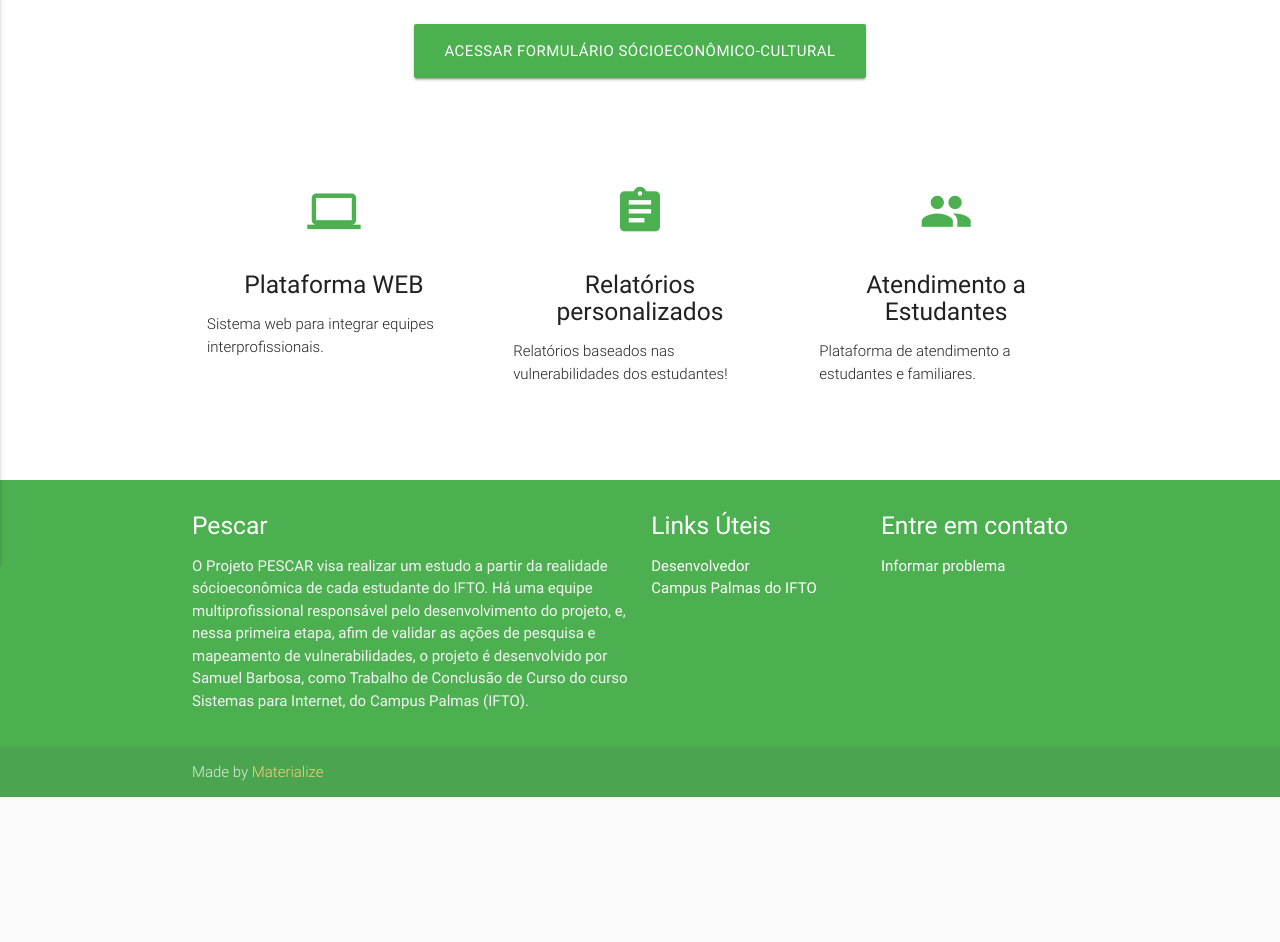
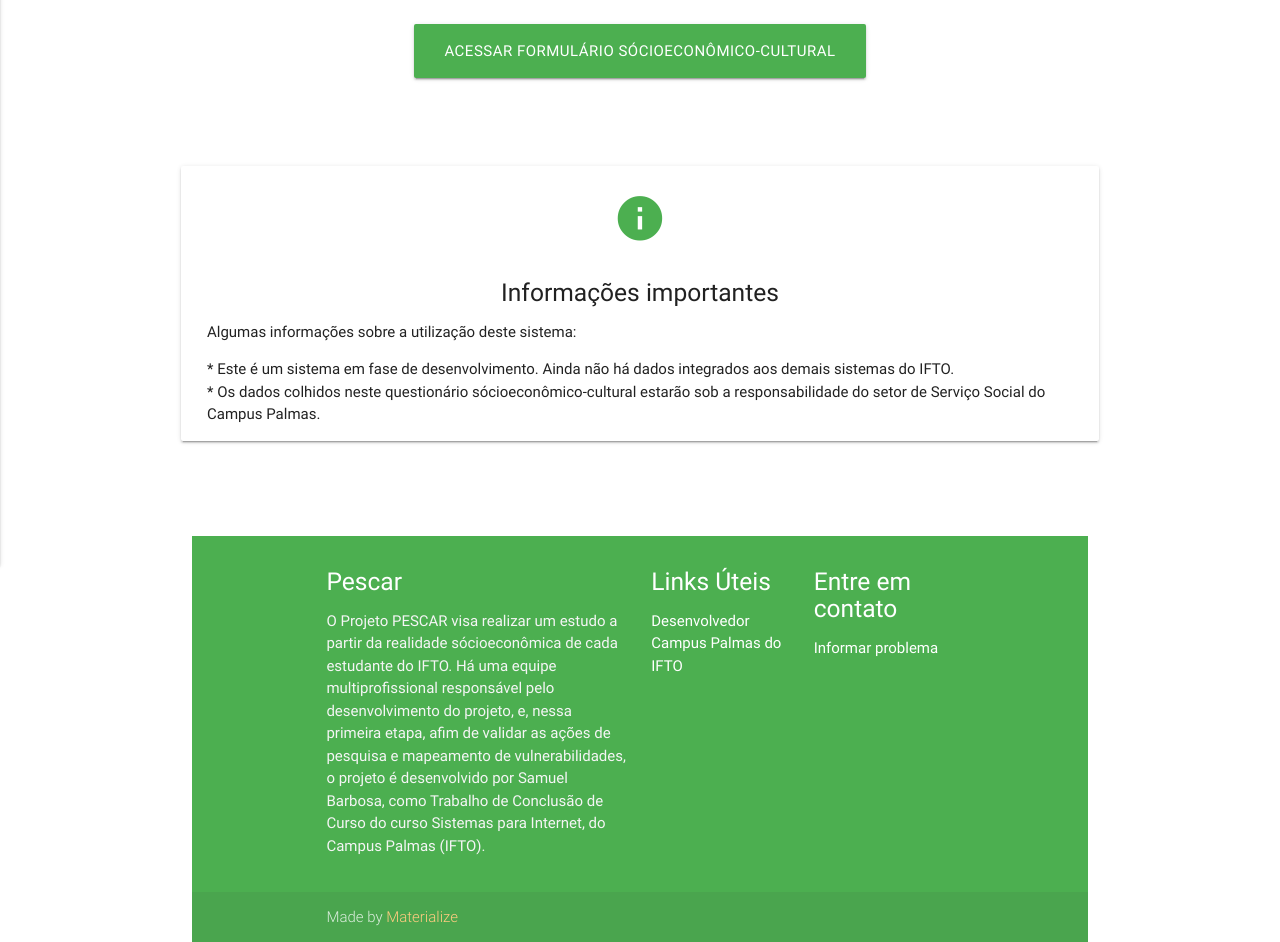
Before and after one commit to smkbarbosa/pescar, a Django app: page / in a window 1280 px wide. Shown: the part 295-1237 px from the top of the page. Before the commit the page ends 1092 px from the top, so only its background shows below. Run offline with Django 3.2, Linux system fonts and the light colour scheme; parts of the project's set-up code (start-up, migrations or seed data) failed here and were passed over; some libraries are stand-ins or nearby versions.

Commit message:
atualiza informações iniciais e formatação de valores no formulário

```diff
--- a/sare/core/templates/index.html
+++ b/sare/core/templates/index.html
@@ -26,35 +26,53 @@
 
       <!--   Icon Section   -->
       <div class="row">
-        <div class="col s12 m4">
-          <div class="icon-block">
-            <h2 class="center green-text"><i class="material-icons">computer</i></h2>
-            <h5 class="center">Plataforma WEB</h5>
+{#        <div class="col s12 m4">#}
+{#          <div class="icon-block">#}
+{#            <h2 class="center green-text"><i class="material-icons">computer</i></h2>#}
+{#            <h5 class="center">Plataforma WEB</h5>#}
+{##}
+{#            <p class="light">Sistema web para integrar equipes interprofissionais.</p>#}
+{#          </div>#}
+{#        </div>#}
 
-            <p class="light">Sistema web para integrar equipes interprofissionais.</p>
+          <div class="col s12 m12 card">
+              <div class="icon-block">
+                  <h2 class="center green-text"><i class="material-icons">info</i></h2>
+                  <h5 class="center">Informações importantes</h5>
+
+                  <p class="card-body">Algumas informações sobre a utilização deste sistema:</p>
+                  <p>
+                  <ul class="list-group-item-light">
+                      <li>* Este é um sistema em fase de desenvolvimento. Ainda não há dados integrados aos demais
+                          sistemas do IFTO. </li>
+                      <li>* Os dados colhidos neste questionário sócioeconômico-cultural estarão sob a responsabilidade
+                          do setor de Serviço Social do Campus Palmas. </li>
+
+                  </ul>
+                  </p>
+              </div>
           </div>
-        </div>
 
-        <div class="col s12 m4">
-          <div class="icon-block">
-            <h2 class="center green-text"><i class="material-icons">assignment
-</i></h2>
-            <h5 class="center">Relatórios personalizados</h5>
-
-            <p class="light">Relatórios baseados nas vulnerabilidades dos estudantes!</p>
-          </div>
-        </div>
-
-        <div class="col s12 m4">
-          <div class="icon-block">
-            <h2 class="center green-text"><i class="material-icons">people
-</i></h2>
-            <h5 class="center">Atendimento a Estudantes</h5>
-
-            <p class="light">Plataforma de atendimento a estudantes e familiares.</p>
-          </div>
-        </div>
-      </div>
+{#        <div class="col s12 m4">#}
+{#          <div class="icon-block">#}
+{#            <h2 class="center green-text"><i class="material-icons">assignment#}
+{#</i></h2>#}
+{#            <h5 class="center">Relatórios personalizados</h5>#}
+{##}
+{#            <p class="light">Relatórios baseados nas vulnerabilidades dos estudantes!</p>#}
+{#          </div>#}
+{#        </div>#}
+{##}
+{#        <div class="col s12 m4">#}
+{#          <div class="icon-block">#}
+{#            <h2 class="center green-text"><i class="material-icons">people#}
+{#</i></h2>#}
+{#            <h5 class="center">Atendimento a Estudantes</h5>#}
+{##}
+{#            <p class="light">Plataforma de atendimento a estudantes e familiares.</p>#}
+{#          </div>#}
+{#        </div>#}
+{#      </div>#}
 
     </div>
     <br><br>
@@ -80,7 +98,7 @@
           <h5 class="white-text">Links Úteis</h5>
           <ul>
             <li><a class="white-text" href="http://smkbarbosa.eti.br">Desenvolvedor</a></li>
-            <li><a class="white-text" href="http://portal.ifto.edu.br/palmsa">Campus Palmas do IFTO</a></li>
+            <li><a class="white-text" href="http://portal.ifto.edu.br/palmas">Campus Palmas do IFTO</a></li>
           </ul>
         </div>
         <div class="col l3 s12">
```
Also changed, not shown: sare/questionarios/models.py (+19 -18 lines), sare/questionarios/templates/questionarios/form_socioeconomico.html (+22 -1 lines).
